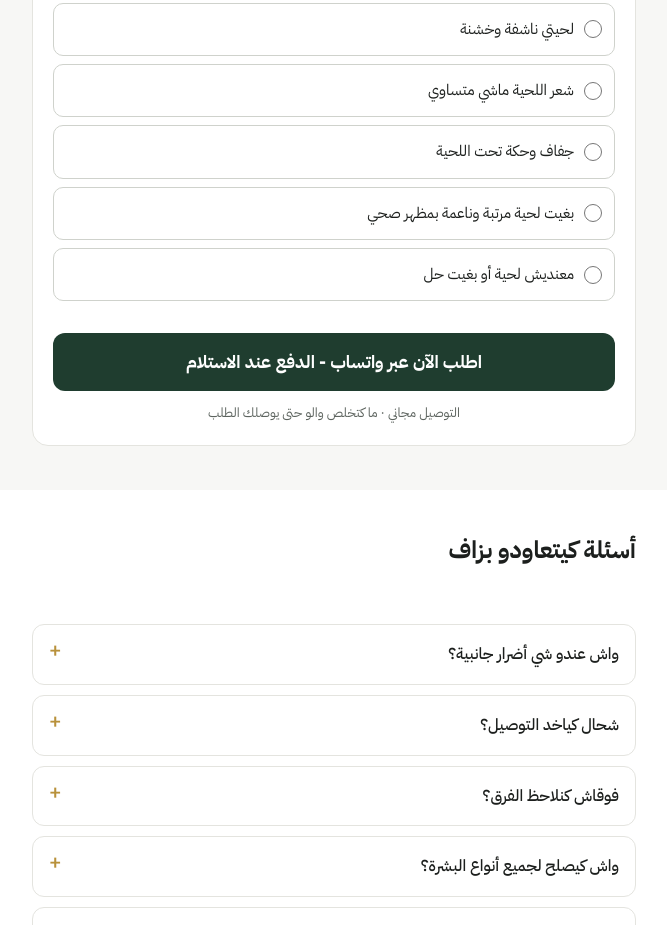
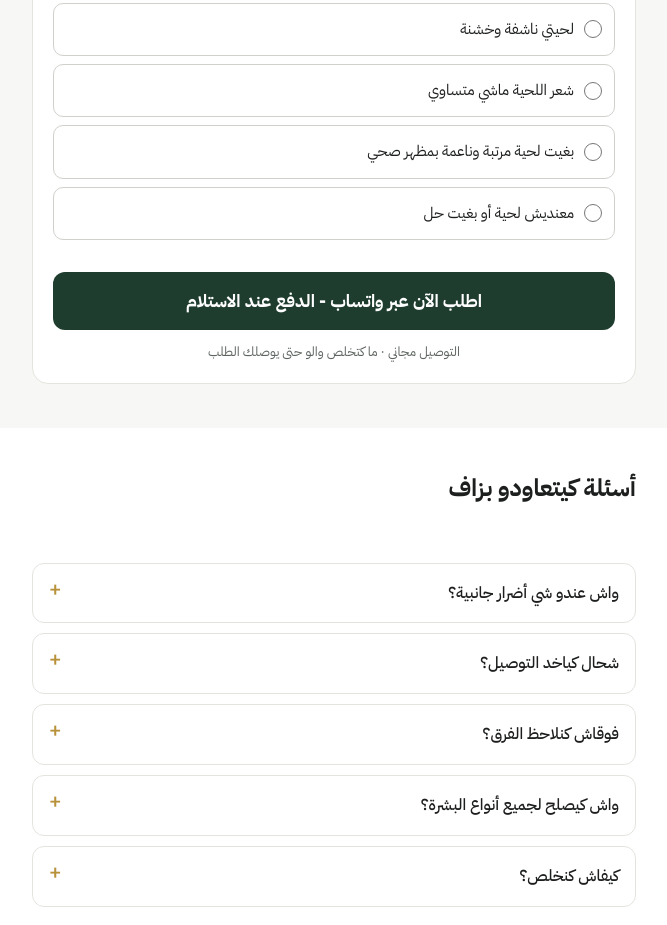
Before and after one commit to cvspin1/barbgrow, a plain HTML site: page index.html in a window 1280 px wide. Shown: the part 4224-5149 px from the top of the page, without its empty margins (306-973 px from the left). Drawn offline with Linux system fonts and the light colour scheme.

Commit message:
Remove option for dryness and itching under beard
Removed an option related to dryness and itching under the beard from the problems list.

```diff
--- a/index.html
+++ b/index.html
@@ -265,7 +265,6 @@ footer{text-align:center;color:var(--muted);font-size:.8rem;padding:24px 18px}
     <div class="opts" id="problems">
       <label class="opt"><input type="radio" name="problem" value="لحيتي ناشفة وخشنة"> لحيتي ناشفة وخشنة</label>
       <label class="opt"><input type="radio" name="problem" value="شعر اللحية ماشي متساوي"> شعر اللحية ماشي متساوي</label>
-      <label class="opt"><input type="radio" name="problem" value="جفاف وحكة تحت اللحية"> جفاف وحكة تحت اللحية</label>
       <label class="opt"><input type="radio" name="problem" value="بغيت لحية مرتبة وناعمة بمظهر صحي"> بغيت لحية مرتبة وناعمة بمظهر صحي</label>
       <label class="opt"><input type="radio" name="problem" value="معنديش لحية أو بغيت حل"> معنديش لحية أو بغيت حل</label>
     </div>
```
